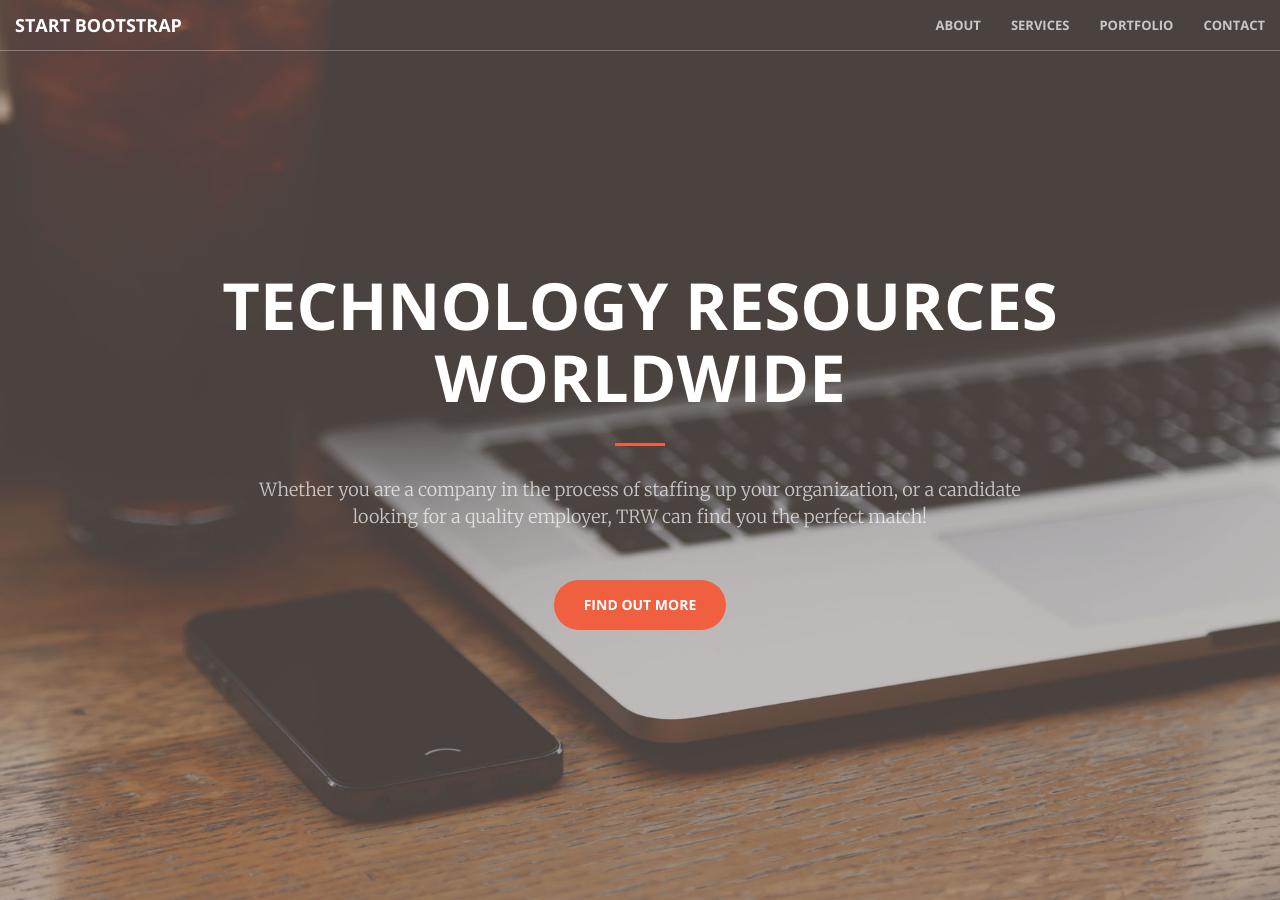
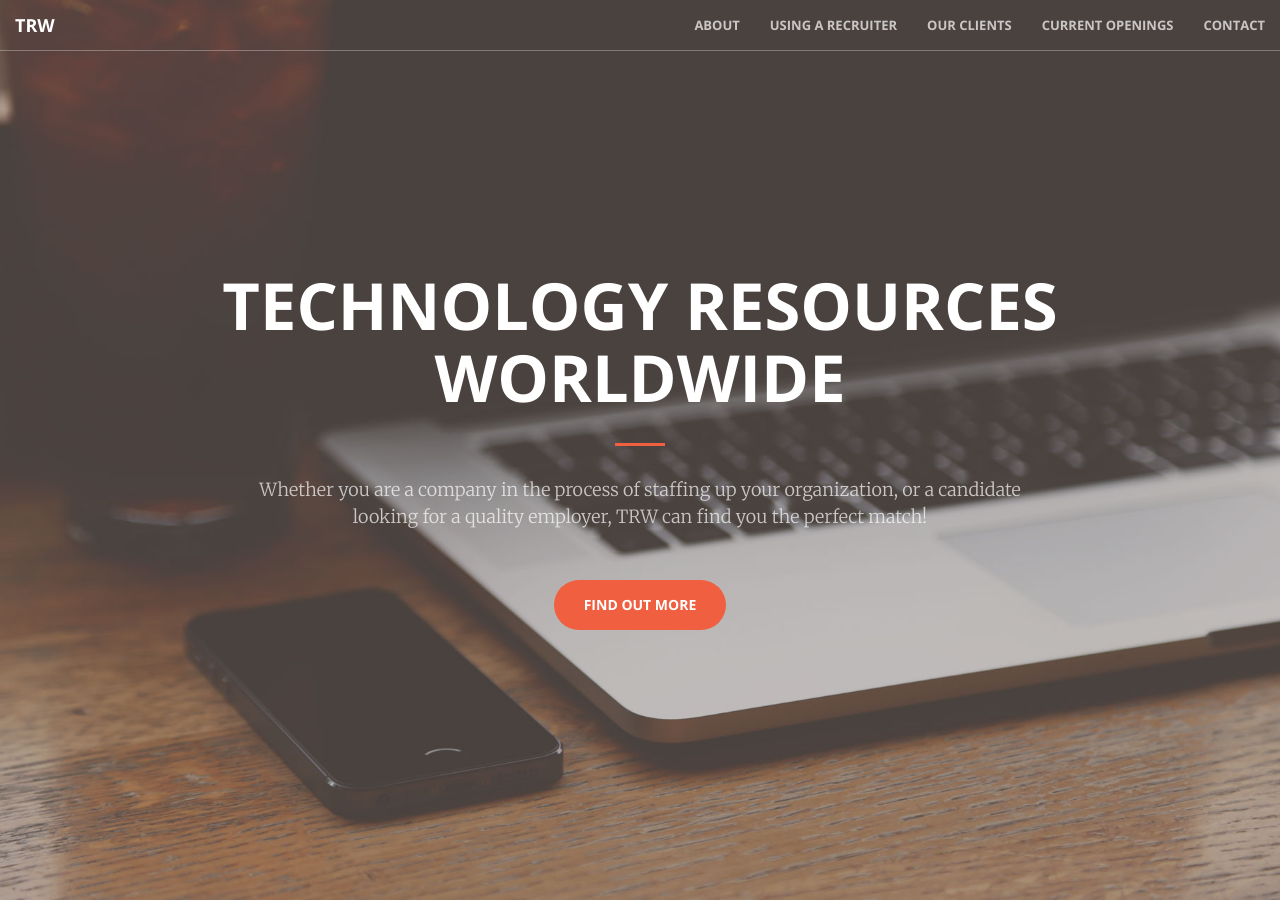
Before and after one commit to thatvirtualboy/rakcloud.github.io, a Jekyll site: the page built from index.html, in a window 1280 px wide and 900 px high. Built offline with Jekyll 4.4.1, drawn with Linux system fonts in a browser that asks for light colours.

Commit message:
Update nav.html

```diff
--- a/_includes/nav.html
+++ b/_includes/nav.html
@@ -8,7 +8,7 @@
                 <span class="icon-bar"></span>
                 <span class="icon-bar"></span>
             </button>
-            <a class="navbar-brand page-scroll" href="#page-top">Start Bootstrap</a>
+            <a class="navbar-brand page-scroll" href="#page-top">TRW</a>
         </div>
 
         <!-- Collect the nav links, forms, and other content for toggling -->
@@ -18,11 +18,13 @@
                     <a class="page-scroll" href="#about">About</a>
                 </li>
                 <li>
-                    <a class="page-scroll" href="#services">Services</a>
+                    <a class="page-scroll" href="#recruiter">Using a Recruiter</a>
                 </li>
                 <li>
-                    <a class="page-scroll" href="#portfolio">Portfolio</a>
+                    <a class="page-scroll" href="#clients">Our Clients</a>
                 </li>
+                <li>
+                    <a class="page-scroll" href#openings">Current Openings</a>
                 <li>
                     <a class="page-scroll" href="#contact">Contact</a>
                 </li>
```
